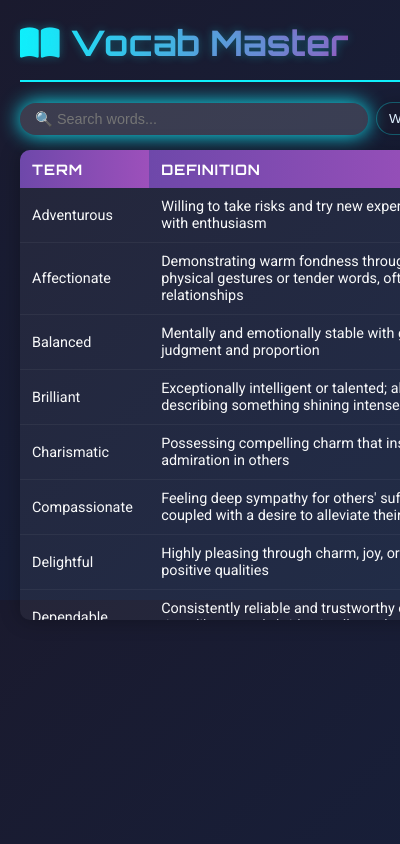
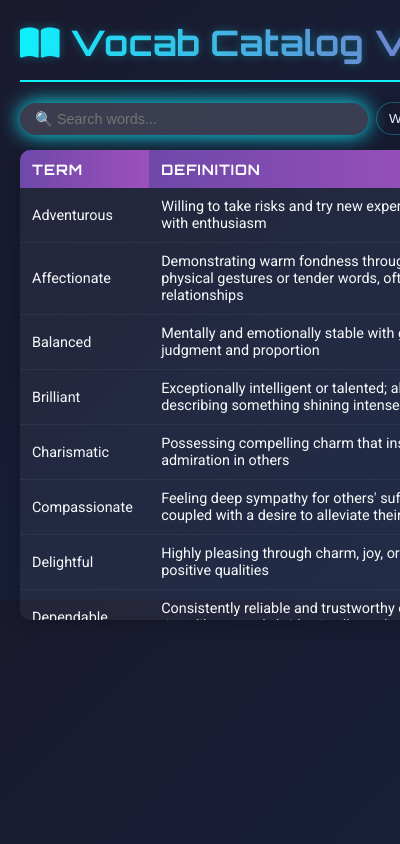
Before and after one commit to boonecabaldev/VocabCatalogViewer, a browser extension: page popup.html in a window 400 px wide. Shown: the top 844 px of the page. Drawn offline with Linux system fonts and the light colour scheme.

Commit message:
added web-ext

```diff
--- a/popup.html
+++ b/popup.html
@@ -14,7 +14,7 @@
 <body>
   <div class="container">
     <header>
-      <h1><i class="fas fa-book-open"></i> Vocab Master</h1>
+      <h1><i class="fas fa-book-open"></i> Vocab Catalog Viewer</h1>
       <div class="filter-group">
         <span class="filter-label">Words: <span id="word-count">0</span></span>
       </div>
```
